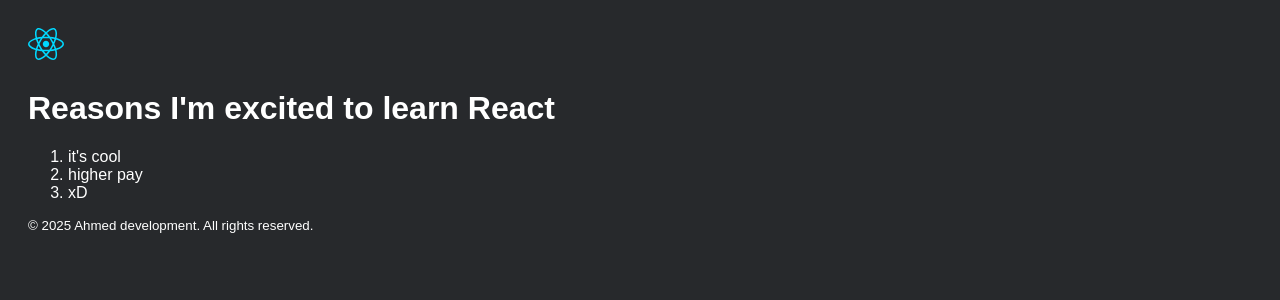
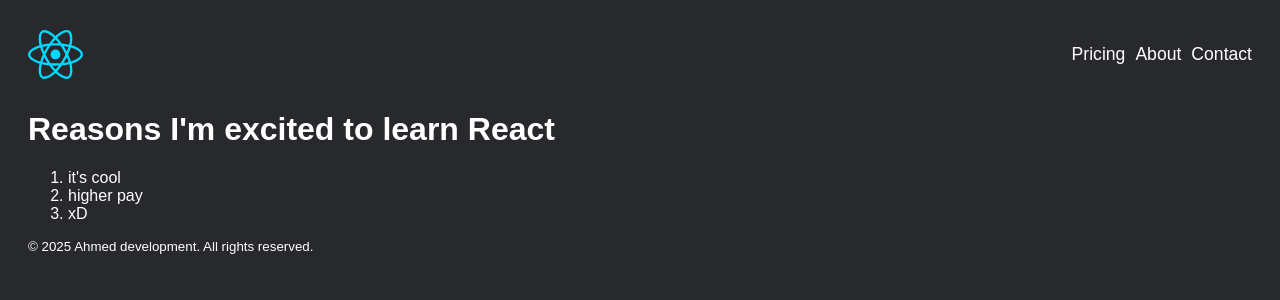
Before and after one commit to abdirashidexe/react-project-pcv2, a React (Vite) app: page / in a window 1280 px wide. Shown: the top 300 px of the page. Built offline with nearby package versions, Linux system fonts and the light colour scheme.

Commit message:
styling session

```diff
--- a/src/index.css
+++ b/src/index.css
@@ -8,3 +8,24 @@ body {
 h1 {
     margin-top: 30px;
 }
+
+.myHeader
+{
+    display: flex;
+    align-items: center;
+    justify-content: space-between;
+}
+
+.nav-list {
+    list-style: none;
+    display:flex;
+}
+
+.nav-list-item {
+    margin-left: 10px;
+    font-size: 1.1rem;
+}
+
+.myLogo {
+    width: 55px;
+}
--- a/src/index.jsx
+++ b/src/index.jsx
@@ -2,12 +2,23 @@ import { createRoot } from "react-dom/client";
 
 const root = createRoot(document.getElementById("root"));
 
-function Page() {
+function Header() {
+  return(
+    <header className="myHeader">
+        <img src="src/assets/react.svg" alt="React logo" className="myLogo"/>
+        <nav>
+          <ul className="nav-list">
+            <li className="nav-list-item">Pricing</li>
+            <li className="nav-list-item">About</li>
+            <li className="nav-list-item">Contact</li>
+          </ul>
+        </nav>
+    </header>
+  )
+}
+
+function MainContent() {
   return (
-    <>
-        <header>
-          <img src="src/assets/react.svg" alt="React logo"/>
-        </header>
     <main>
       <h1>Reasons I'm excited to learn React</h1>
       <ol>
@@ -16,14 +27,27 @@ function Page() {
         <li>xD</li>
       </ol>
     </main>
+  )
+}
+
+function Footer() {
+  return (
     <footer>
       <small>© 2025 Ahmed development. All rights reserved.</small>
     </footer>
+  )
+}
+
+function Page() {
+  return (
+    <>
+      <Header />
+      <MainContent />
+      <Footer />
     </>
   )
 }
 
 root.render(
-  //<MainContent />
   <Page />
 )
```
Lines whose indentation alone changed are shown as unchanged.
